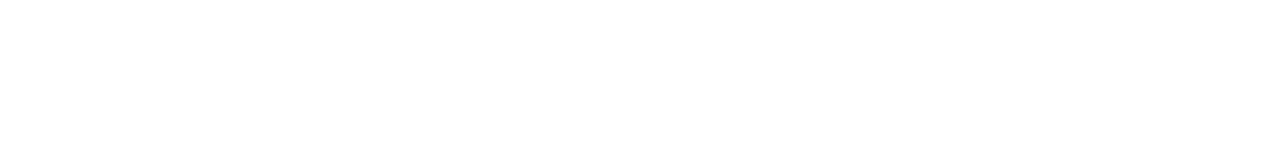
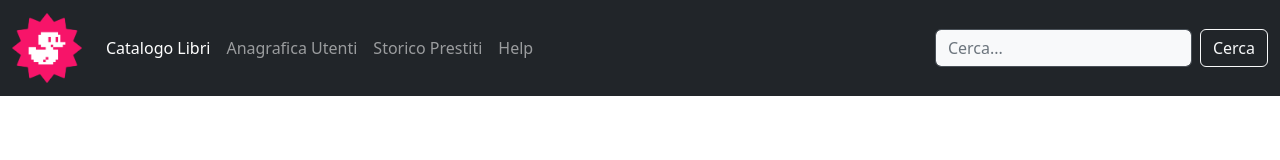
Before and after one commit to LucaCiani/html-css-bootstrap-dashboard, a plain HTML site: page index.html in a window 1280 px wide. Drawn offline with nearby package versions, Linux system fonts and the light colour scheme.

Commit message:
add navbar

```diff
--- a/index.html
+++ b/index.html
@@ -12,7 +12,78 @@
         />
     </head>
     <body>
-        <header></header>
+        <header>
+            <nav class="navbar navbar-expand-lg bg-dark" data-bs-theme="dark">
+                <div class="container-fluid">
+                    <a
+                        class="navbar-brand"
+                        href="http://127.0.0.1:5500/index.html?#"
+                    >
+                        <img
+                            src="./img/duck.png"
+                            alt="duck logo"
+                            height="70"
+                            width="70"
+                        />
+                    </a>
+                    <button
+                        class="navbar-toggler"
+                        type="button"
+                        data-bs-toggle="collapse"
+                        data-bs-target="#navbarSupportedContent"
+                        aria-controls="navbarSupportedContent"
+                        aria-expanded="false"
+                        aria-label="Toggle navigation"
+                    >
+                        <span class="navbar-toggler-icon"></span>
+                    </button>
+                    <div
+                        class="collapse navbar-collapse"
+                        id="navbarSupportedContent"
+                    >
+                        <ul class="navbar-nav me-auto mb-2 mb-lg-0">
+                            <li class="nav-item">
+                                <a
+                                    class="nav-link active"
+                                    aria-current="page"
+                                    href="#"
+                                    >Catalogo Libri</a
+                                >
+                            </li>
+                            <li class="nav-item">
+                                <a class="nav-link" href="#"
+                                    >Anagrafica Utenti</a
+                                >
+                            </li>
+                            <li class="nav-item">
+                                <a class="nav-link" href="#"
+                                    >Storico Prestiti</a
+                                >
+                            </li>
+                            <li class="nav-item">
+                                <a class="nav-link" href="#">Help</a>
+                            </li>
+                        </ul>
+                        <form class="d-flex" role="search">
+                            <input
+                                class="form-control me-2 bg-light text-secondary"
+                                type="search"
+                                value="Cerca..."
+                                aria-label="Search"
+                            />
+                            <button class="btn btn-outline-light" type="submit">
+                                Cerca
+                            </button>
+                        </form>
+                    </div>
+                </div>
+            </nav>
+        </header>
         <main></main>
+        <script
+            src="https://cdn.jsdelivr.net/npm/bootstrap@5.3.6/dist/js/bootstrap.bundle.min.js"
+            integrity="sha384-j1CDi7MgGQ12Z7Qab0qlWQ/Qqz24Gc6BM0thvEMVjHnfYGF0rmFCozFSxQBxwHKO"
+            crossorigin="anonymous"
+        ></script>
     </body>
 </html>
```
